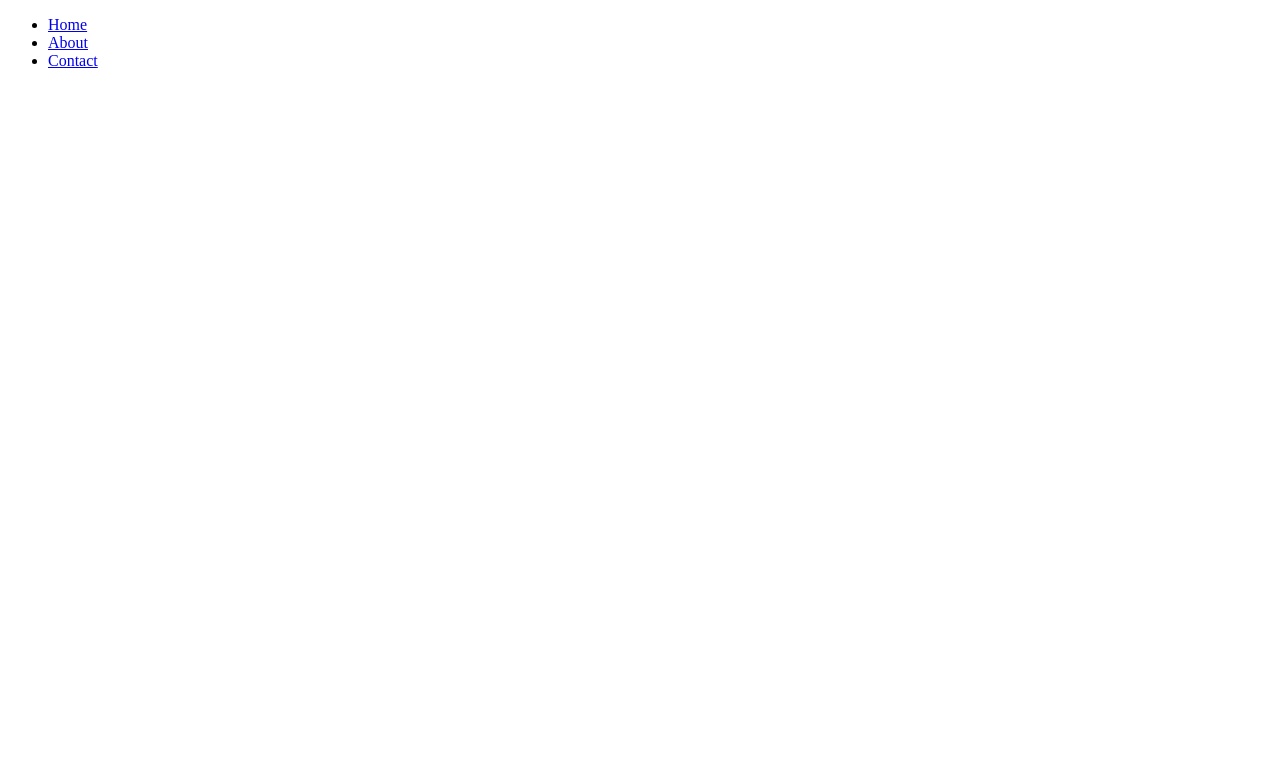
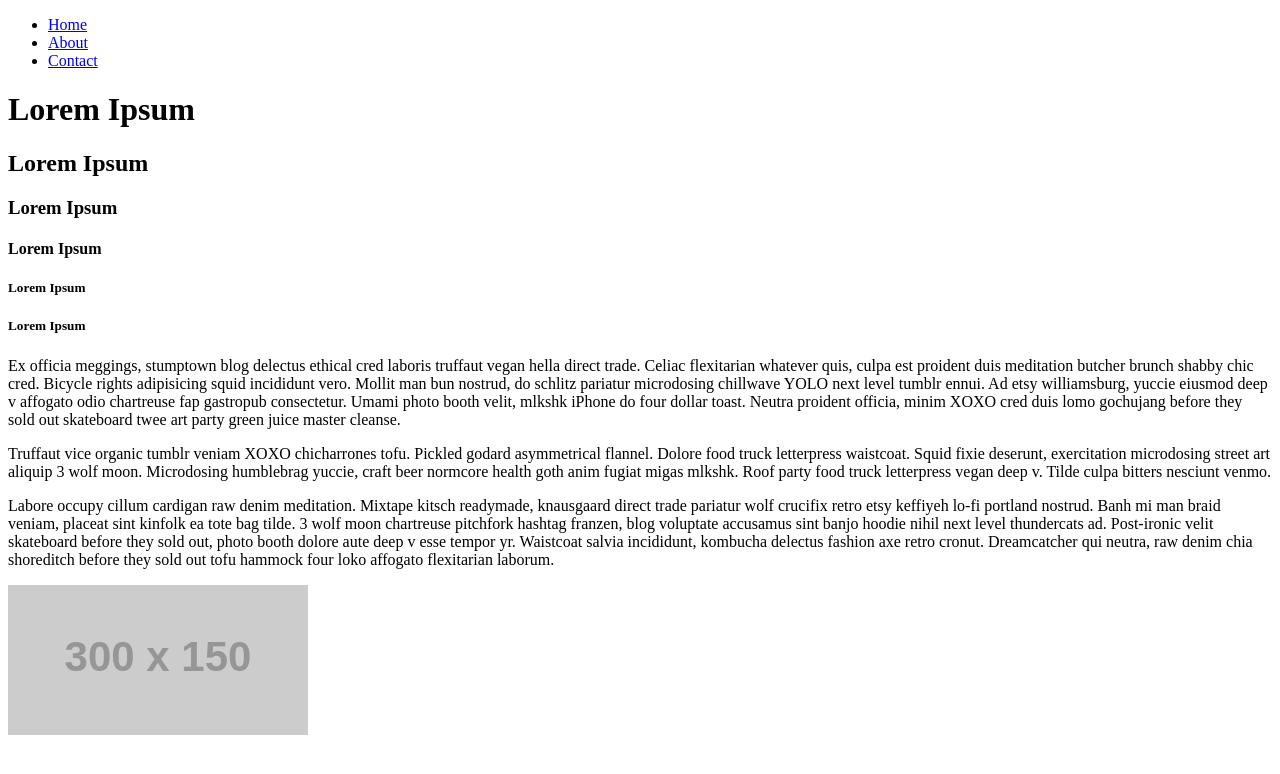
Before and after one commit to hrigoberto/simple_page, a website: page public/html/index.html in a window 1280 px wide. Drawn offline with Linux system fonts and the light colour scheme; placeholder pictures from the web are drawn by us.

Commit message:
Fleshed out home page

```diff
--- a/public/html/index.html
+++ b/public/html/index.html
@@ -18,5 +18,32 @@
       </ul>
     </div>
     <!-- End of navigation -->
+    <div>
+      <h1>Lorem Ipsum</h1>
+      <h2>Lorem Ipsum</h2>
+      <h3>Lorem Ipsum</h3>
+      <h4>Lorem Ipsum</h4>
+      <h5>Lorem Ipsum</h5>
+      <h5>Lorem Ipsum</h5>
+    </div>
+<!--headings-->
+    <div>
+      <p>
+        Ex officia meggings, stumptown blog delectus ethical cred laboris truffaut vegan hella direct trade. Celiac flexitarian whatever quis, culpa est proident duis meditation butcher brunch shabby chic cred. Bicycle rights adipisicing squid incididunt vero. Mollit man bun nostrud, do schlitz pariatur microdosing chillwave YOLO next level tumblr ennui. Ad etsy williamsburg, yuccie eiusmod deep v affogato odio chartreuse fap gastropub consectetur. Umami photo booth velit, mlkshk iPhone do four dollar toast. Neutra proident officia, minim XOXO cred duis lomo gochujang before they sold out skateboard twee art party green juice master cleanse.
+      </p>
+      <p>
+        Truffaut vice organic tumblr veniam XOXO chicharrones tofu. Pickled godard asymmetrical flannel. Dolore food truck letterpress waistcoat. Squid fixie deserunt, exercitation microdosing street art aliquip 3 wolf moon. Microdosing humblebrag yuccie, craft beer normcore health goth anim fugiat migas mlkshk. Roof party food truck letterpress vegan deep v. Tilde culpa bitters nesciunt venmo.
+      </p>
+      <p>
+        Labore occupy cillum cardigan raw denim meditation. Mixtape kitsch readymade, knausgaard direct trade pariatur wolf crucifix retro etsy keffiyeh lo-fi portland nostrud. Banh mi man braid veniam, placeat sint kinfolk ea tote bag tilde. 3 wolf moon chartreuse pitchfork hashtag franzen, blog voluptate accusamus sint banjo hoodie nihil next level thundercats ad. Post-ironic velit skateboard before they sold out, photo booth dolore aute deep v esse tempor yr. Waistcoat salvia incididunt, kombucha delectus fashion axe retro cronut. Dreamcatcher qui neutra, raw denim chia shoreditch before they sold out tofu hammock four loko affogato flexitarian laborum.
+      </p>
+
+    </div>
+    <!--paragraph and hook-->
+    <div>
+      <img src="http://placehold.it/300x150?text=Image" alt="Carved Tibetan Skull">
+
+    </div>
+    <!--catchyimg-->
   </body>
 </html>
```
